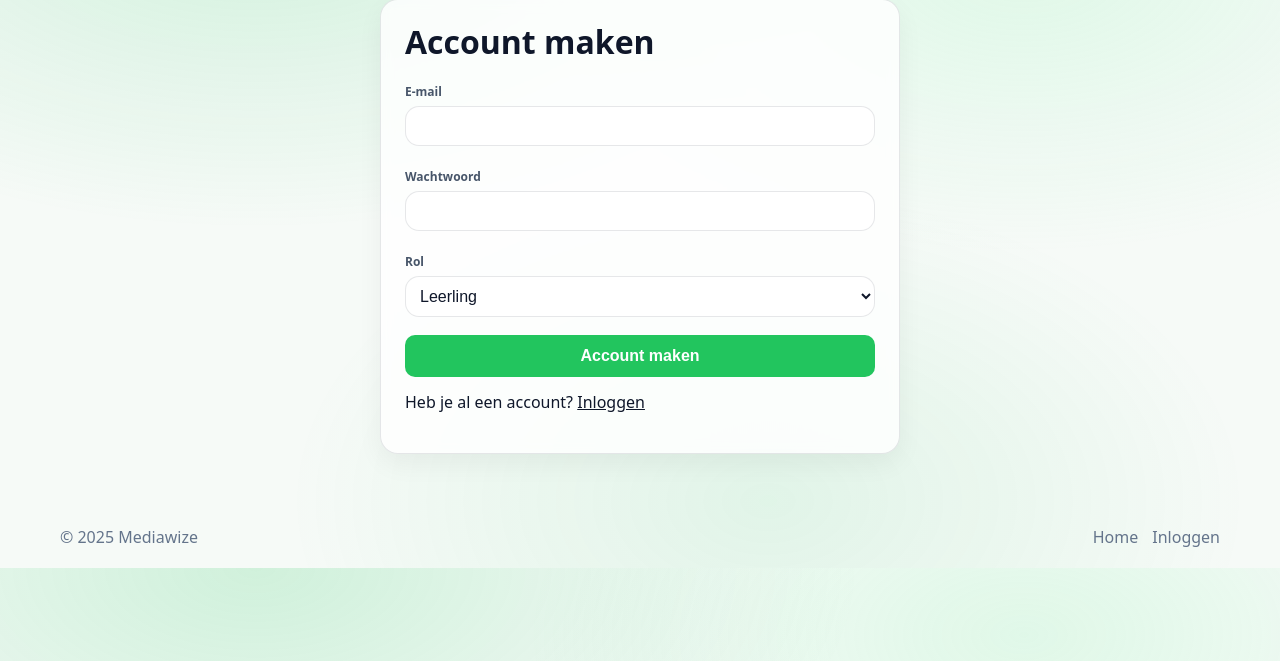
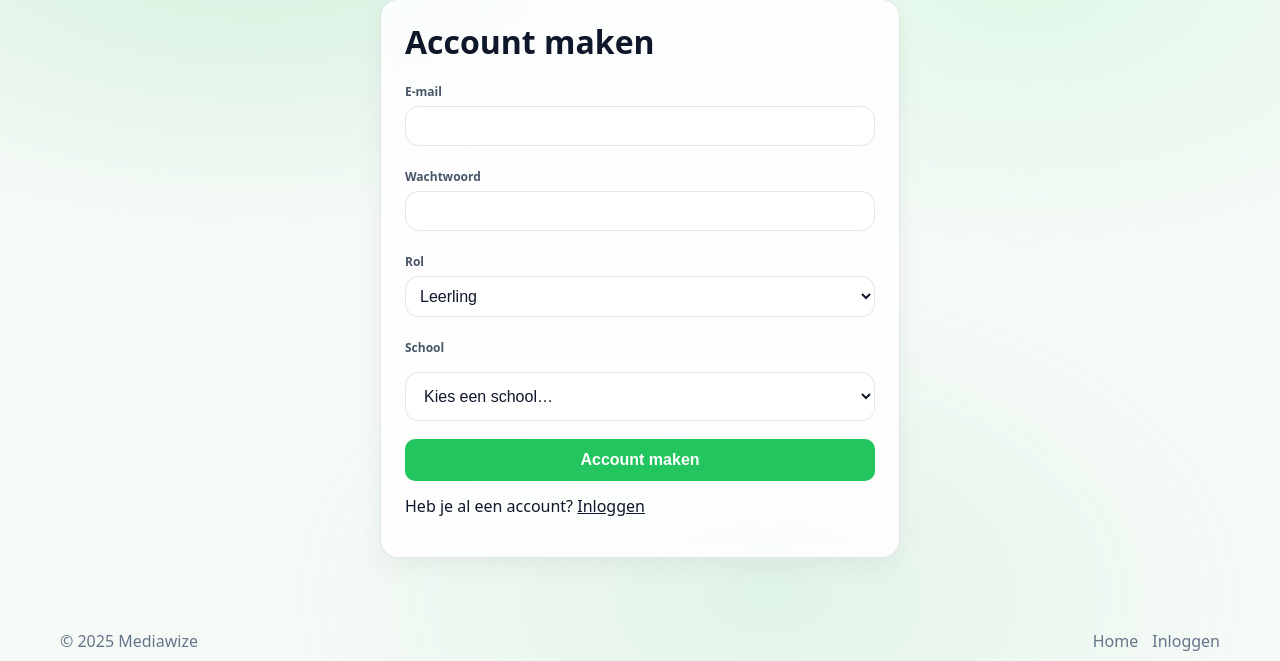
Before and after one commit to tnieuweboer-prog/mediawize, a Flask app: page /signup in a window 1280 px wide. Shown: the part 101-762 px from the top of the page. Run offline with Flask 3, Linux system fonts and the light colour scheme.

Commit message:
Update signup.html

```diff
--- a/templates/auth/signup.html
+++ b/templates/auth/signup.html
@@ -35,6 +35,14 @@
       </select>
     </label>
 
+    <label>School</label>
+      <select name="school_id" required>
+        <option value="" selected disabled>Kies een school…</option>
+        {% for s in schools %}
+          <option value="{{ s.id }}">{{ s.name }}</option>
+        {% endfor %}
+      </select>
+
     <button type="submit" style="margin-top:8px; background:#22c55e; color:white; border:0; padding:12px 16px; border-radius:10px; font-weight:800;">
       Account maken
     </button>
```
